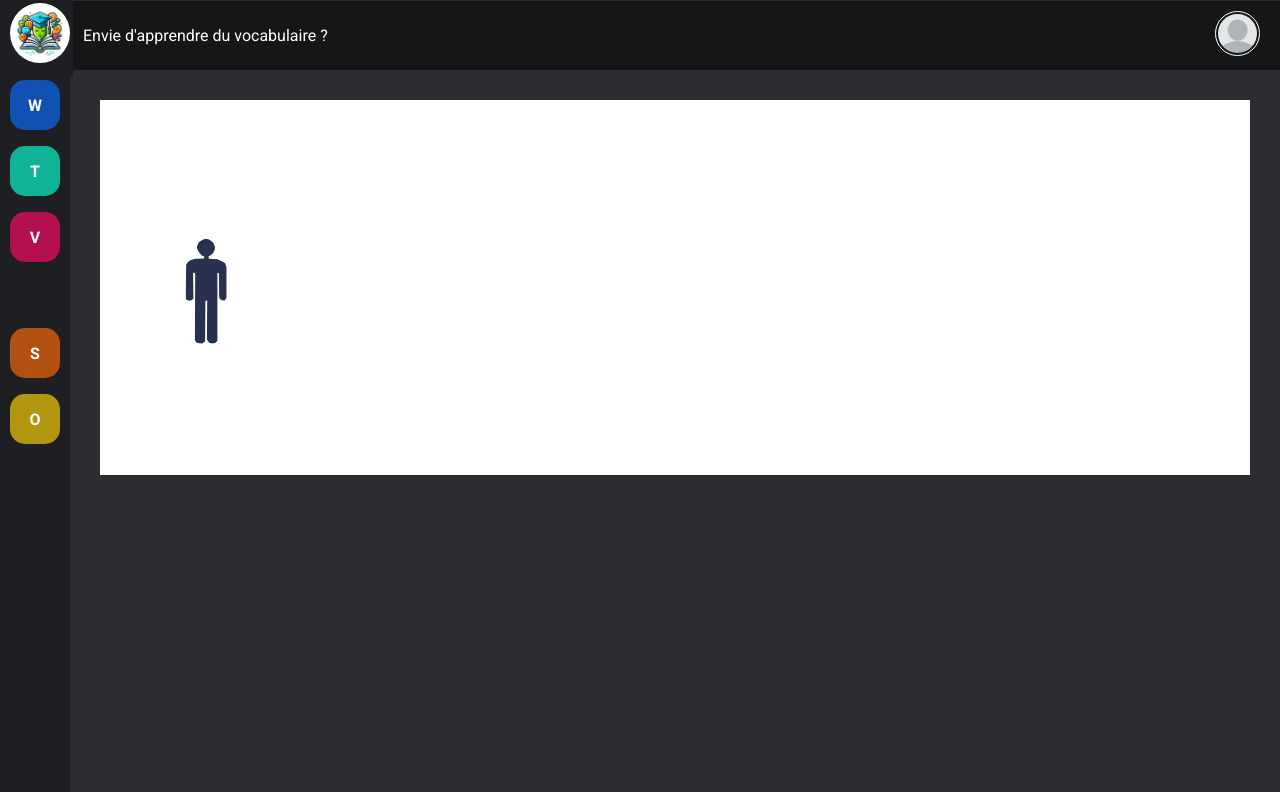
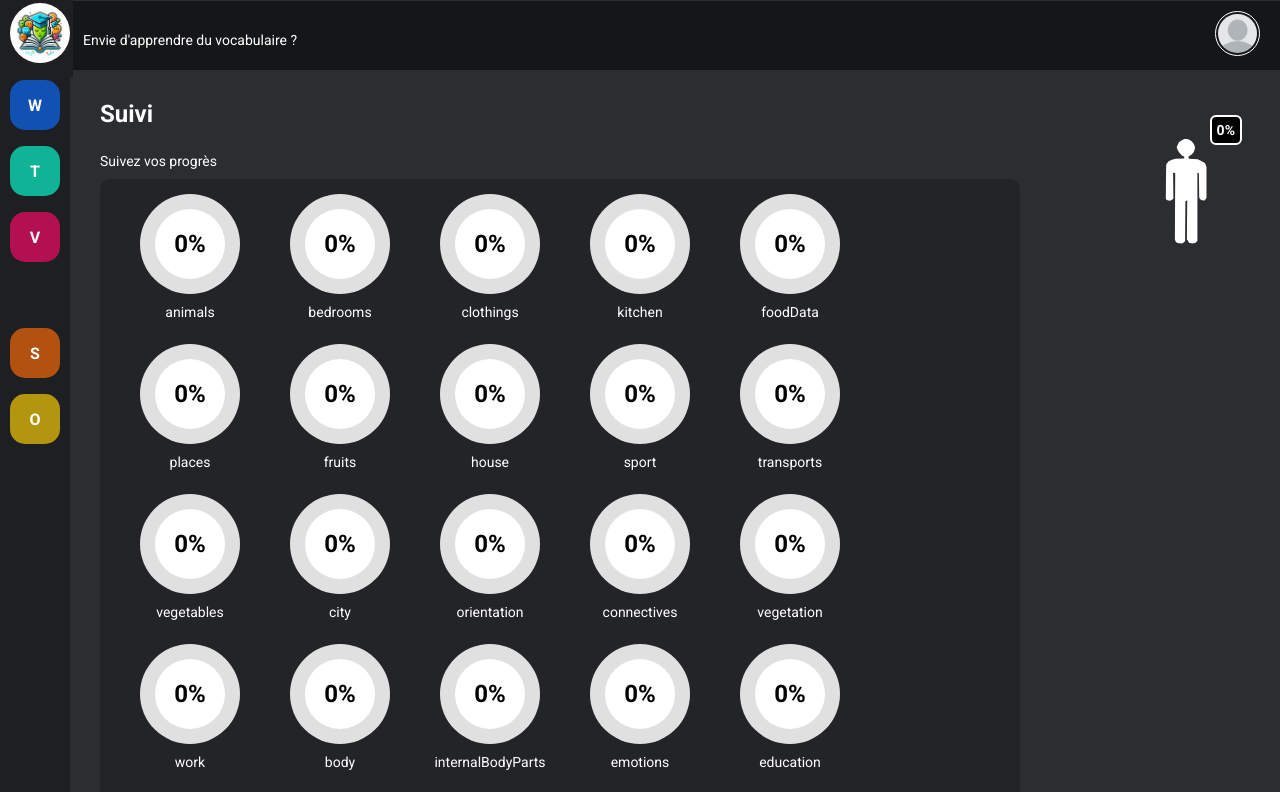
Before and after one commit to krommmm/learnEnglishWords, a React (Create React App) app: page /suivi in a window 1280 px wide. Shown: the top 792 px of the page. Built offline with nearby package versions, Linux system fonts and the light colour scheme.

Commit message:
donuts charts

```diff
--- a/src/assets/css/header.css
+++ b/src/assets/css/header.css
@@ -30,6 +30,9 @@ header {
     height: 60px;
     margin-right: 10px;
     border-radius: 50%;
+}
+.header__right__profilArea{
+    z-index: 999999;
 }
 
 .header__right__profilArea img {
--- a/src/assets/css/suivi.css
+++ b/src/assets/css/suivi.css
@@ -1,6 +1,4 @@
-.suivi__pictorialFractionChart{
-    background-color:white;
-}
+.suivi__pictorialFractionChart {}
 
 .progress-character {
     width: 200px;
@@ -8,12 +6,12 @@
     height: 375px;
     /* Hauteur du bonhomme */
     position: relative;
-    background-color: rgb(40,49,80);
+    /* background-color: rgb(40,49,80); */
+    background-color: white;
     /* Couleur de fond */
     padding: 0px;
     /* Bordure du bonhomme */
-    clip-path: polygon(
-        117px 25px, 106px 30px, 96px 37px, 89px 53px, 93px 64px, 98px 72px,
+    clip-path: polygon(117px 25px, 106px 30px, 96px 37px, 89px 53px, 93px 64px, 98px 72px,
             107px 82px, 114px 84px, 114px 91px, 85px 92px, 73px 95px, 62px 100px,
             54px 111px, 52px 224px, 56px 229px, 65px 232px, 71px 230px, 78px 225px,
             77px 138px, 84px 139px, 83px 362px, 87px 370px, 97px 374px, 107px 375px,
@@ -21,10 +19,9 @@ padding: 0px;
             142px 375px, 152px 372px, 158px 365px, 158px 138px, 163px 140px, 164px 219px,
             166px 226px, 173px 230px, 182px 231px, 189px 222px, 189px 120px, 183px 106px,
             171px 99px, 159px 93px, 130px 92px, 128px 84px, 137px 79px, 145px 71px,
-        149px 61px, 150px 52px, 145px 41px, 139px 33px, 128px 27px
-    );
+            149px 61px, 150px 52px, 145px 41px, 139px 33px, 128px 27px);
     overflow: hidden;
-    transform:scale(0.3);
+    transform: scale(0.3);
 }
 
 .fill {
@@ -32,9 +29,91 @@ padding: 0px;
     bottom: 0;
     width: 100%;
     height: 100%;
-    background-color: rgb(240,83,64);
+    /* background-color: rgb(240,83,64); */
+    background-color: rgb(240, 83, 64);
     /* Couleur de remplissage */
     transform-origin: bottom;
     transform: scaleY(0);
     transition: transform 0.5s ease;
 }
+
+.suivi__pictorialFractionChart__percentage {
+    position: absolute;
+    color: white;
+    font-weight: 600;
+    border: 2px solid white;
+    padding: 5px;
+    top: 105px;
+    right: 38px;
+    background-color: black;
+    border-radius: 6px;
+}
+
+.suivi__graphs {
+    display: flex;
+    background-color: rgb(35, 36, 40);
+    border-radius: 10px;
+    padding: 15px;
+    max-width: 80%;
+}
+
+.suivi__pictorialFractionChart {
+    position: absolute;
+    top: 0;
+    right: 0;
+}
+
+.suivi h2 {
+    margin-bottom: 15px;
+}
+
+.suivi .description {
+    margin-bottom: 10px;
+}
+
+/* DONUT CHART */
+.progress-circle {
+    width: 150px;
+    height: 150px;
+    position: relative;
+    text-align: center;
+    display: flex;
+    flex-direction: column;
+    align-items: center;
+}
+
+.circle {
+    width: 100px;
+    height: 100px;
+    position: relative;
+    border-radius: 50%;
+    background: conic-gradient(#3498db 0 50%, #e0e0e0 50%);
+}
+
+.inside-circle {
+    width: 70%;
+    height: 70%;
+    background: white;
+    border-radius: 50%;
+    position: absolute;
+    top: 50%;
+    left: 50%;
+    transform: translate(-50%, -50%);
+    display: flex;
+    align-items: center;
+    justify-content: center;
+    font-size: 24px;
+    font-weight: bold;
+    color: black;
+}
+
+p {
+    margin-top: 10px;
+    font-size: 14px;
+    color: white;
+}
+
+.suivi__donutsChart {
+    display: flex;
+    flex-wrap: wrap;
+}
--- a/src/components/pages/Suivi.js
+++ b/src/components/pages/Suivi.js
@@ -3,21 +3,14 @@ import { useState, useEffect, useRef } from "react";
 const Suivi = (props) => {
 
     const [categoryPercent, setCategoryPercent] = useState(0);
+    const [arrCategoryPercent, setarrCategoryPercent] = useState([]);
     const fillRef = useRef(null);
+    const circleRef = useRef(null);
 
     useEffect(() => {
         const scaleY = categoryPercent / 100;
         fillRef.current.style.transform = `scaleY(${scaleY})`;
     }, [categoryPercent]);
-
-    // function setProgressCharacter(percentage) {
-    //     const fillElement = document.querySelector('.fill');
-    //     const scaleY = percentage / 100;  // Calcule l'échelle Y en fonction du %
-    //     fillElement.style.transform = `scaleY(${scaleY})`;
-    //   }
-
-    //   // Exemple : remplir à 75%
-    //   setProgressCharacter(5);
 
 
     useEffect(() => {
@@ -25,25 +18,60 @@ const Suivi = (props) => {
         const categoriesValidated = props.categories.filter((category) => {
             return category.data.every((cell) => cell.validation === true);
         });
-
-        // traduire la length en %
         const categoriesValidatedLength = categoriesValidated.length;
         const diviseur = 100 / 27;
         const categoriesValidatedLengthEnPourcentage = Math.round(categoriesValidatedLength * diviseur);
-        console.log(categoriesValidatedLengthEnPourcentage);
         setCategoryPercent(categoriesValidatedLengthEnPourcentage);
 
     }, []);
+
+    useEffect(() => {
+        const categoriesPercentages = [];
+        props.categories.forEach((category) => {
+            const categoryLength = category.data.length;
+            const diviseur = 100 / categoryLength;
+            const nbValidated = category.data.filter((cat) => cat.validation === true).length;
+            categoriesPercentages.push({ name: category.name, percentil: Math.round(nbValidated * diviseur) });
+            setarrCategoryPercent([...categoriesPercentages]);
+        })
+
+    }, []);
+
+
+
 
 
     return (
 
         <>
-            {console.log(props.categories[17].data)}
+
             <div className="suivi">
-                <div className="suivi__pictorialFractionChart">
-                    <div className="progress-character">
-                        <div className="fill" ref={fillRef}></div>
+                <h2>Suivi</h2>
+                <p className="description">Suivez vos progrès</p>
+                <div className="suivi__graphs">
+                    <div className="suivi__pictorialFractionChart">
+                        <p className="suivi__pictorialFractionChart__percentage">{categoryPercent}%</p>
+                        <div className="progress-character">
+                            <div className="fill" ref={fillRef}></div>
+                        </div>
+                    </div>
+                    <div className="suivi__donutsChart">
+                        {arrCategoryPercent.map((category) => (
+                            <div key={category.name}>
+                                <div className="progress-circle">
+                                    <div className="circle"  ref={circleRef} style={{ background: `conic-gradient(#3498db 0 ${category.percentil}%, #e0e0e0 ${category.percentil}%)`}}>
+                                        <div className="mask full">
+                                            <div className="fill"></div>
+                                        </div>
+                                        <div className="mask half">
+                                            <div className="fill"></div>
+                                        </div>
+                                        <div className="inside-circle">{category.percentil}%</div>
+                                    </div>
+                                    <p>{category.name}</p>
+                                </div>
+                            </div>
+                        ))}
                     </div>
                 </div>
             </div>
```
Lines whose indentation alone changed are shown as unchanged.
